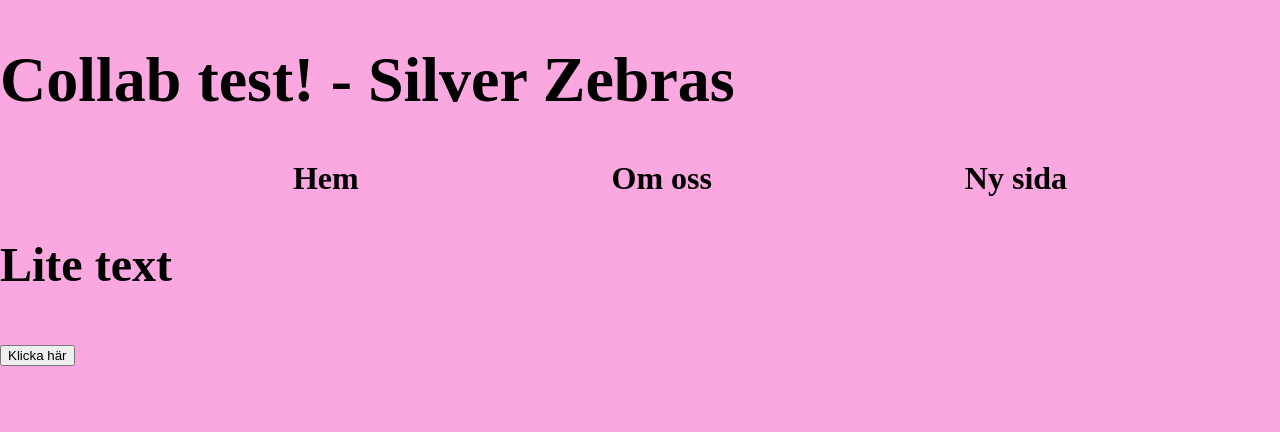
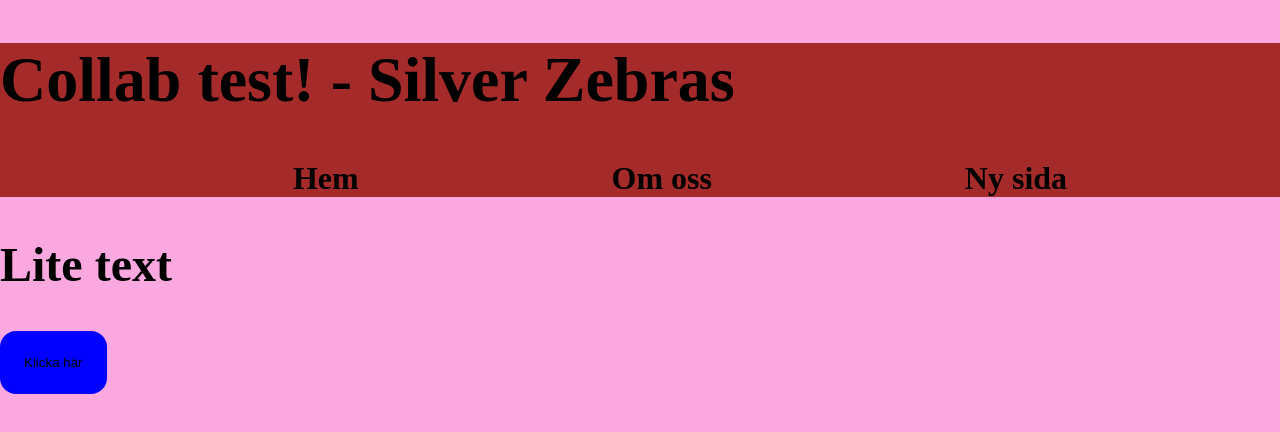
Before and after one commit to Jaerker/collab-test, a plain HTML site: page index.html in a window 1280 px wide. Shown: the top 432 px of the page. Drawn offline with Linux system fonts and the light colour scheme.

Commit message:
so much test

```diff
--- a/src/css/style.css
+++ b/src/css/style.css
@@ -19,7 +19,8 @@ a{
 
 
 header{
-    background-color:brown
+    background-color:brown;
+}
 
 button{
     padding:3vh;
```
